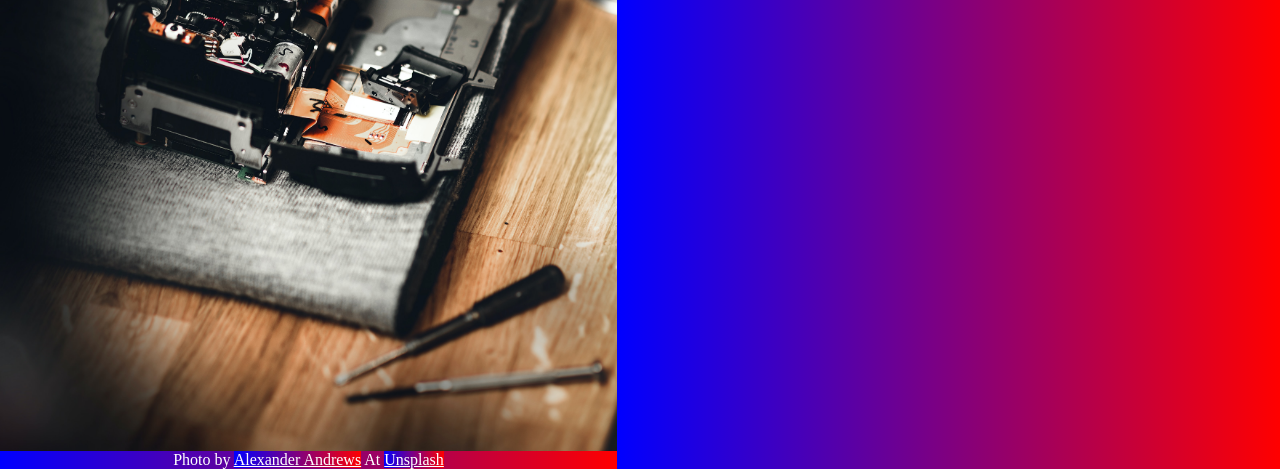
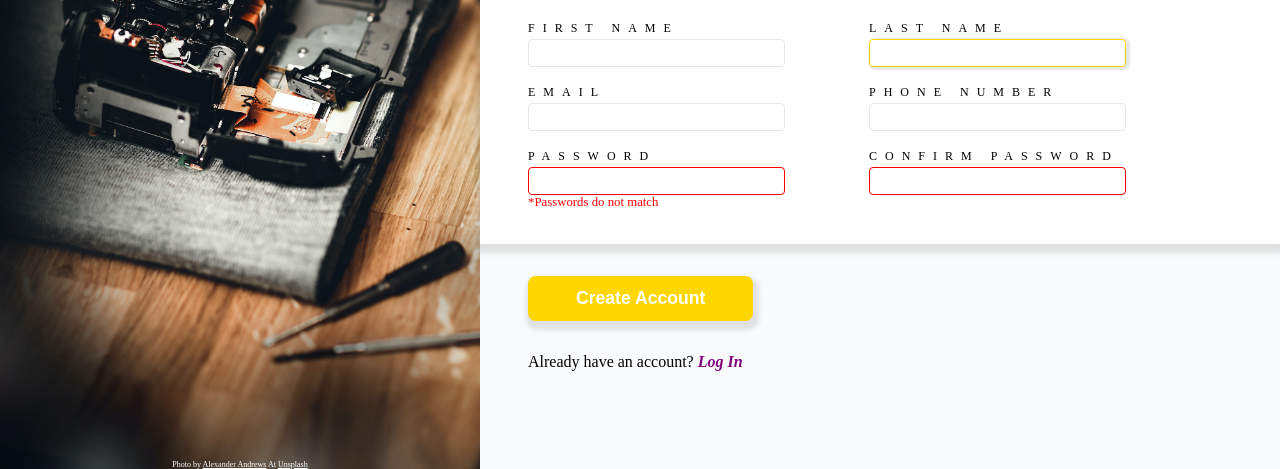
Before and after one commit to WyattAlexander-001/HTML_CSS_Sign_Up_Form, a plain HTML site: page index.html in a window 1280 px wide. Shown: the part 331-800 px from the top of the page. Drawn offline with Linux system fonts and the light colour scheme.

Commit message:
final touches

```diff
--- a/styles.css
+++ b/styles.css
@@ -1,8 +1,3 @@
-* {
-    color: ;
-    background: linear-gradient(90deg, blue, red);
-}
-
 /*opt*/
 :root {
     --left-space: 48px;
@@ -80,3 +75,117 @@ time, mark, audio, video {
   .banner h2{
     margin: 0;
   }
+/*Credit to the artist is kept very small*/
+  .attribution {
+    font-size: 0.5rem;
+  }
+
+/* Text Section */
+/* Centers title text the middle of the middle using flexbox*/
+.text-section {
+    flex: 5;
+    background-color: #f9fafb;
+    display: flex;
+    flex-direction: column;
+    justify-content: center;
+  }
+
+/* Applying style to the P tags in text-section*/
+  .text-section > p {
+    font-size: 2.0rem;
+    margin-left: var(--left-space);
+    font-weight: bold;
+    max-width: 75%;
+    margin-bottom: 10px;
+  }
+/* Centers input section to the middle of the middle using flexbox*/
+  .inputs-section {
+    color: black;
+    background-color: white;
+    margin-top: 32px;
+    padding-top: 16px;
+    padding-bottom: 16px;
+    padding-left: var(--left-space);
+    box-shadow: 0 5px 5px 4px rgba(0, 0, 0, 0.1);
+  }
+
+/* Styles to the label */
+  .inputs-section label {
+    font-size: 0.75rem;
+    letter-spacing: 0.5rem;
+    margin-bottom: 3px;
+  }
+
+/* Styles to the input boxes */
+  .inputs-section input {
+    box-sizing: border-box;
+    border: 1px solid #e5e7eb;
+    border-radius: 4px;
+    padding: 4px 8px;
+    width: 100%;
+    font-size: 1rem;
+    margin-right: 32px;
+  }
+/* Minor tweak to the h3 */
+  .inputs-section h3 {
+    font-size: 1.25rem;
+    font-weight: 400;
+    margin-top: 0;
+    margin-bottom: 24px;
+  }
+
+  .inputs > div {
+    display: flex;
+    flex-wrap: wrap;
+    column-gap: 84px;
+    row-gap: 10px;
+    margin-bottom: 18px;
+  }
+
+/*Makes input boxes line up together */
+  .inputs label {
+    display: block;
+  }
+
+  input.focus {
+    border: 1px solid gold;
+    box-shadow: 2px 1px 2px 2px rgba(0, 0, 0, 0.1);
+  }
+
+  input.error {
+    border: 1px solid red;
+  }
+
+  .error-message {
+    margin-top: 0;
+    font-size: 0.8rem;
+    color: red;
+  }
+
+/**/
+#create-account {
+    margin-left: var(--left-space);
+    margin-top: 32px;
+    border: none;
+    background-color: gold;
+    padding: 12px 48px;
+    border-radius: 8px;
+    box-shadow: 2px 5px 5px 4px rgba(0, 0, 0, 0.1);
+    cursor: pointer;
+    color: white;
+    font-weight: 700;
+    font-size: 1.1rem;
+  }
+
+  p.log-in {
+    font-weight: 400;
+    font-size: 1rem;
+    margin-top: 32px;
+  }
+
+  .log-in a {
+    color: purple;
+    font-weight: bold;
+    font-style: italic;
+    text-decoration: none;
+  }
```
